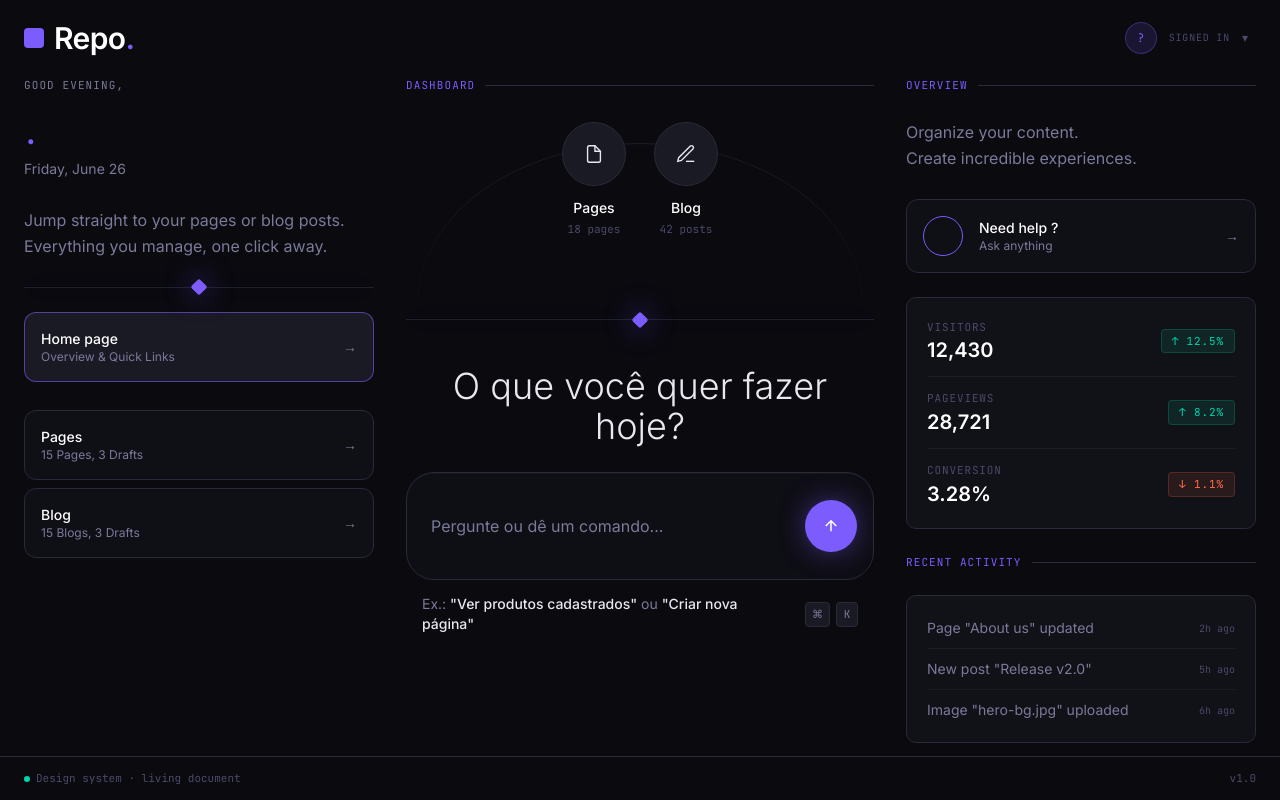
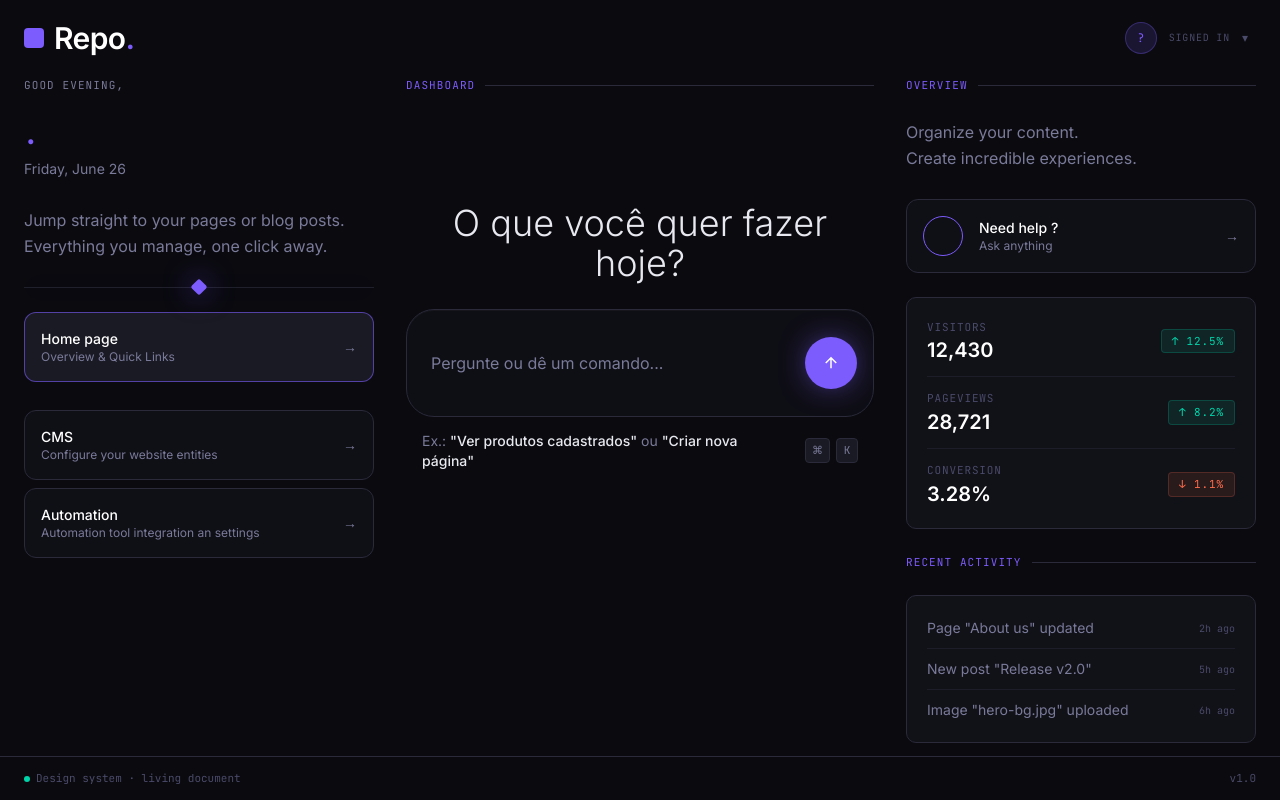
Before and after one commit to marcusvbda/turbo-repo-architecture-boilerplate, a Next.js app in the folder apps/web/: page / in a window 1280 px wide. Built offline with nearby package versions, Linux system fonts and the light colour scheme.

Commit message:
separa em features

```diff
--- a/apps/web/src/app/(protected)/pages/page.tsx
+++ b/apps/web/src/app/(protected)/cms/page.tsx
@@ -19,7 +19,7 @@ export default function PagesPage() {
                   <path d="M13 3v6h6" />
                 </svg>
               ),
-              label: 'Add new Page',
+              label: 'Pages',
             },
             {
               icon: (
@@ -28,7 +28,7 @@ export default function PagesPage() {
                   <path d="M13 3v6h6" />
                 </svg>
               ),
-              label: 'Only drafts',
+              label: 'Blogs',
             },
             {
               icon: (
@@ -37,7 +37,7 @@ export default function PagesPage() {
                   <path d="M13 3v6h6" />
                 </svg>
               ),
-              label: 'Only published',
+              label: 'SEO',
             },
           ]}
         />
--- a/apps/web/src/app/(protected)/page.tsx
+++ b/apps/web/src/app/(protected)/page.tsx
@@ -61,35 +61,7 @@ export default function HomePage() {
     >
       <div className="flex flex-col">
         <SectionLabel>Dashboard</SectionLabel>
-        <OrbitMenu
-          items={[
-            {
-              icon: (
-                <svg viewBox="0 0 24 24" fill="none" stroke="currentColor" strokeWidth="1.5">
-                  <path d="M13 3H7a2 2 0 0 0-2 2v14a2 2 0 0 0 2 2h10a2 2 0 0 0 2-2V9l-6-6z" />
-                  <path d="M13 3v6h6" />
-                </svg>
-              ),
-              label: 'Pages',
-              hint: '18 pages',
-              onSelect: () => router.push('/pages'),
-            },
-            {
-              icon: (
-                <svg viewBox="0 0 24 24" fill="none" stroke="currentColor" strokeWidth="1.5">
-                  <path d="M16.5 3.5a2.121 2.121 0 0 1 3 3L7 19l-4 1 1-4L16.5 3.5z" />
-                  <path d="M12 20h9" />
-                </svg>
-              ),
-              label: 'Blog',
-              hint: '42 posts',
-              onSelect: () => toast('Blog'),
-            },
-          ]}
-        />
-
-        <div className="mx-auto flex w-full max-w-360 flex-col items-center gap-13 text-center py-24">
-          <Divisor className="my-10" />
+        <div className="mx-auto flex w-full max-w-360 my-30 flex-col items-center gap-13 text-center py-24">
           <h2 className="text-4xl font-light text-text tracking-normal">
             O que você quer fazer hoje?
           </h2>
--- a/apps/web/src/components/layout/sidebar.tsx
+++ b/apps/web/src/components/layout/sidebar.tsx
@@ -28,16 +28,16 @@ export default function Sidebar() {
           active={isInHome}
         />
         <SidebarItem
-          label="Pages"
-          description="15 Pages, 3 Drafts"
-          onClick={() => router.push('/pages')}
-          active={pathname.startsWith('/pages')}
+          label="CMS"
+          description="Configure your website entities"
+          onClick={() => router.push('/cms')}
+          active={pathname.startsWith('/cms')}
         />
         <SidebarItem
-          label="Blog"
-          description="15 Blogs, 3 Drafts"
-          onClick={() => router.push('/blogs')}
-          active={pathname.startsWith('/blogs')}
+          label="Automation"
+          description="Automation tool integration an settings"
+          onClick={() => router.push('/automations')}
+          active={pathname.startsWith('/automations')}
         />
       </div>
     </RawSidebar>
```
